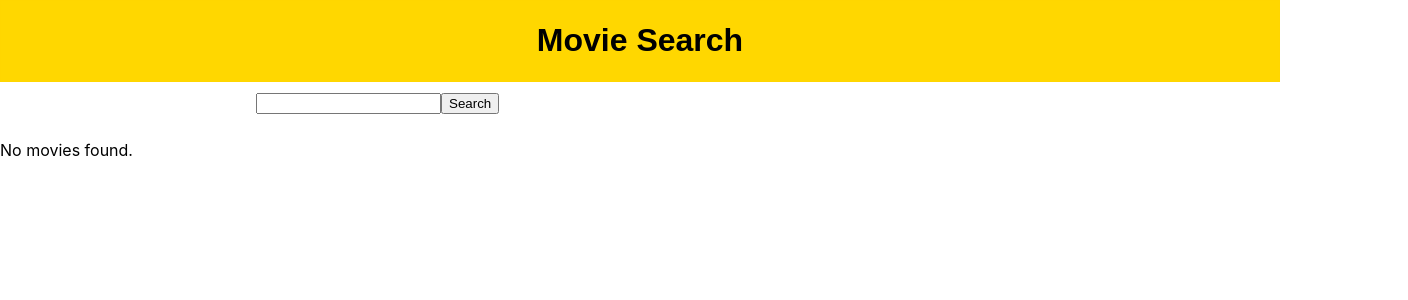
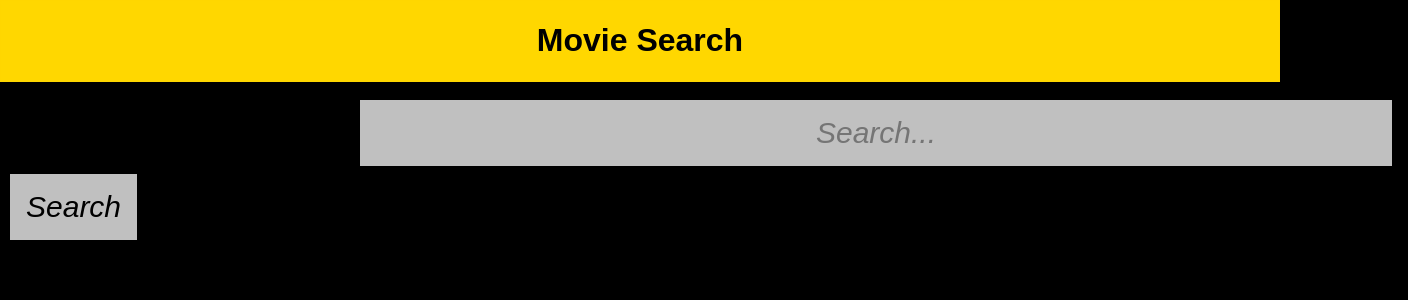
Before and after one commit to jakobns/uin23ak4_moviesearch_Sivertsen, a React (Create React App) app in the folder my-app/: page / in a window 1280 px wide. Shown: the top 300 px of the page, 1408 px wide, since content can reach past the window. Built offline with nearby package versions, Linux system fonts and the light colour scheme.

Commit message:
semantiske endringer, style endringer

```diff
--- a/my-app/src/StyleFolder/Main.css
+++ b/my-app/src/StyleFolder/Main.css
@@ -8,21 +8,63 @@ header h1 {
   font-family: sans-serif;
 }
 
+body {
+  background-color: #000000;
+}
+
 form {
   margin: auto;
-  width: 60%;
+  width: 99%;
   padding: 10px;
   justify-content: center;
 }
-form .SearchBar {
-  margin: auto;
+form input {
+  padding: 1rem;
+  margin-left: 350px;
+  width: 1000px;
+  margin-top: 8px;
+  margin-right: 16px;
+  border: none;
+  font-size: 30px;
+  font-style: italic;
+  text-align: center;
+  background-color: #c0c0c0;
+}
+form button {
+  padding: 1rem;
+  margin-top: 8px;
+  margin-right: 16px;
+  border: none;
+  font-size: 30px;
+  font-style: italic;
+  text-align: center;
+  background-color: #c0c0c0;
 }
 
-.PosterCard li {
-  border: solid 3px;
-  width: 50%;
+.PosterCard {
+  display: grid;
+  grid-template-columns: auto auto auto;
+  padding: 10px;
+  background-color: #000000;
+}
+
+article {
+  color: #fff;
+  background-color: #222;
+  border: solid 3px #222;
+  width: -moz-fit-content;
+  width: fit-content;
   justify-content: center;
   list-style: none;
   text-align: center;
   margin: auto;
+  padding: 1rem;
+  margin-bottom: 2rem;
+  inline-size: 300px;
+  overflow-wrap: break-word;
+  height: 550px;
+}
+article img {
+  width: 300px;
+  height: 400px;
 }/*# sourceMappingURL=Main.css.map */
--- a/my-app/src/StyleFolder/Main.scss
+++ b/my-app/src/StyleFolder/Main.scss
@@ -11,27 +11,70 @@ header{
 }
 }
 
+body{
+    background-color: #000000;
+}
+
+
 form{
     margin: auto;
-    width: 60%;
+    width: 99%;
     padding: 10px;
     justify-content: center;
 
-        .SearchBar{
-            margin: auto;
-        }
+    input{
+        padding: 1rem;
+        margin-left: 350px;
+        width: 1000px;
+        margin-top: 8px;
+        margin-right: 16px;
+        border: none;
+        font-size: 30px;
+        font-style: italic;
+        text-align: center;
+        background-color: #c0c0c0;
+    }
+
+    button{
+        padding: 1rem;
+        margin-top: 8px;
+        margin-right: 16px;
+        border: none;
+        font-size: 30px;
+        font-style: italic;
+        text-align: center;
+        background-color: #c0c0c0;
+    }
+
+}
+
+.PosterCard{
+  display: grid;
+  grid-template-columns: auto auto auto;
+  padding: 10px;
+  background-color: #000000;
 }
 
 
-
-
-.PosterCard li{
-    border: solid 3px;
-    width: 50%;
+article{
+    color: #fff;
+    background-color: #222;
+    border: solid 3px #222;
+    width: fit-content;
     justify-content: center;
     list-style: none;
     text-align: center;
     margin: auto;
+    padding: 1rem;
+    margin-bottom: 2rem;
+    inline-size: 300px;
+    overflow-wrap: break-word;
+    height: 550px;
 
 
+        img{
+            width: 300px;
+            height: 400px;
+        }
+
 }
--- a/my-app/src/components/MovieList.js
+++ b/my-app/src/components/MovieList.js
@@ -4,18 +4,18 @@ function MovieList(props) {
   const { movies } = props;
 
   return (
-    <ul className='PosterCard'>
+    <div className='PosterCard'>
       {movies.map(movie => (
-        <li key={movie.imdbID}>
+        <article key={movie.imdbID}>
           <img src={movie.Poster} alt={movie.Title} />
           <div>
             <h3>{movie.Title}</h3>
-            <p>Year: {movie.Year}</p>
-            <p>Type: {movie.Type}</p>
+            <p className='CardYear'>Year: {movie.Year}</p>
+            <p className='CardType'>Type: {movie.Type}</p>
           </div>
-        </li>
+        </article>
       ))}
-    </ul>
+    </div>
   );
 }
 
--- a/my-app/src/components/MovieSearch.js
+++ b/my-app/src/components/MovieSearch.js
@@ -29,7 +29,7 @@ function MovieSearch() {
   return (
     <div>
       <form className='SearchBar' onSubmit={handleSubmit}>
-        <input type="text" value={searchTerm} onChange={handleChange} />
+        <input type="text" placeholder='Search...' value={searchTerm} onChange={handleChange} />
         <button type="submit">Search</button>
       </form>
       {movies.length > 0 ? (
```
Also changed, not shown: 1 other file (tests, documents, lock files or other folders).
